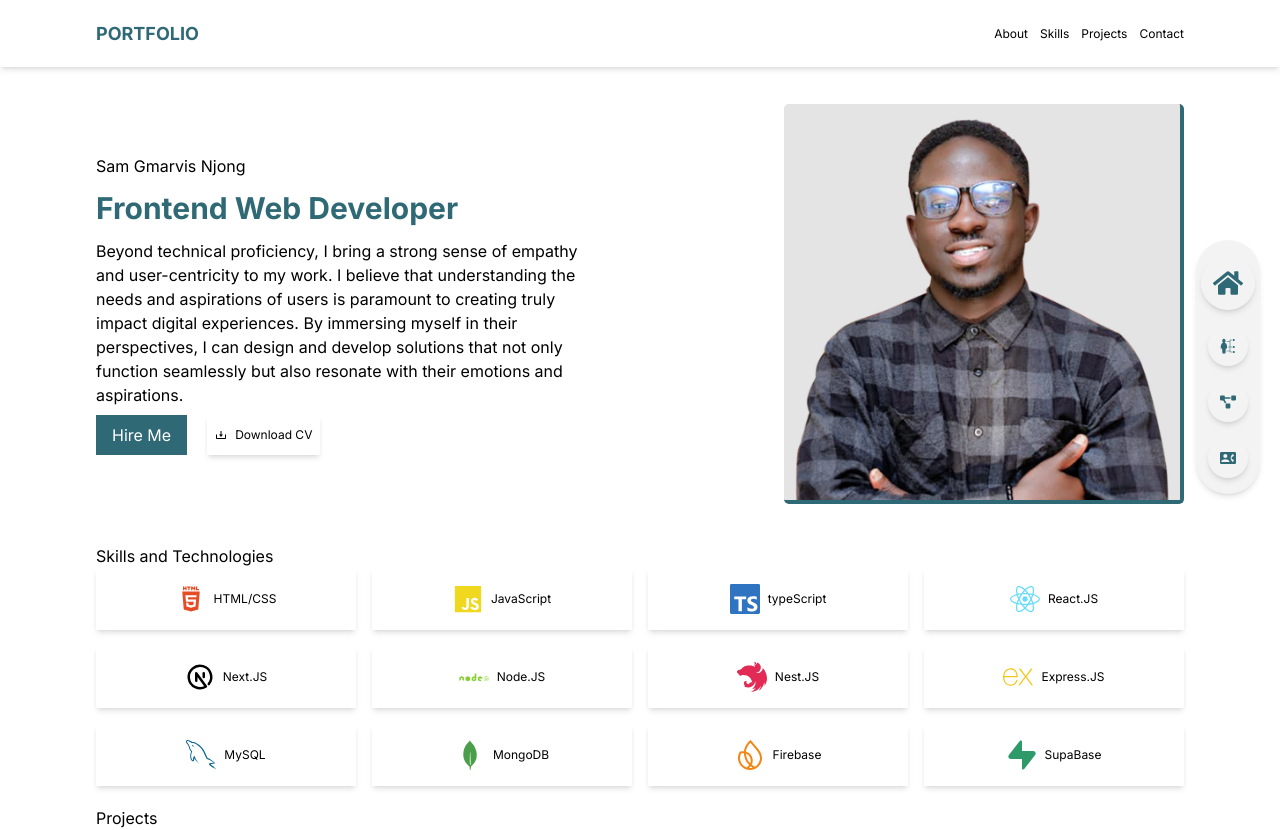
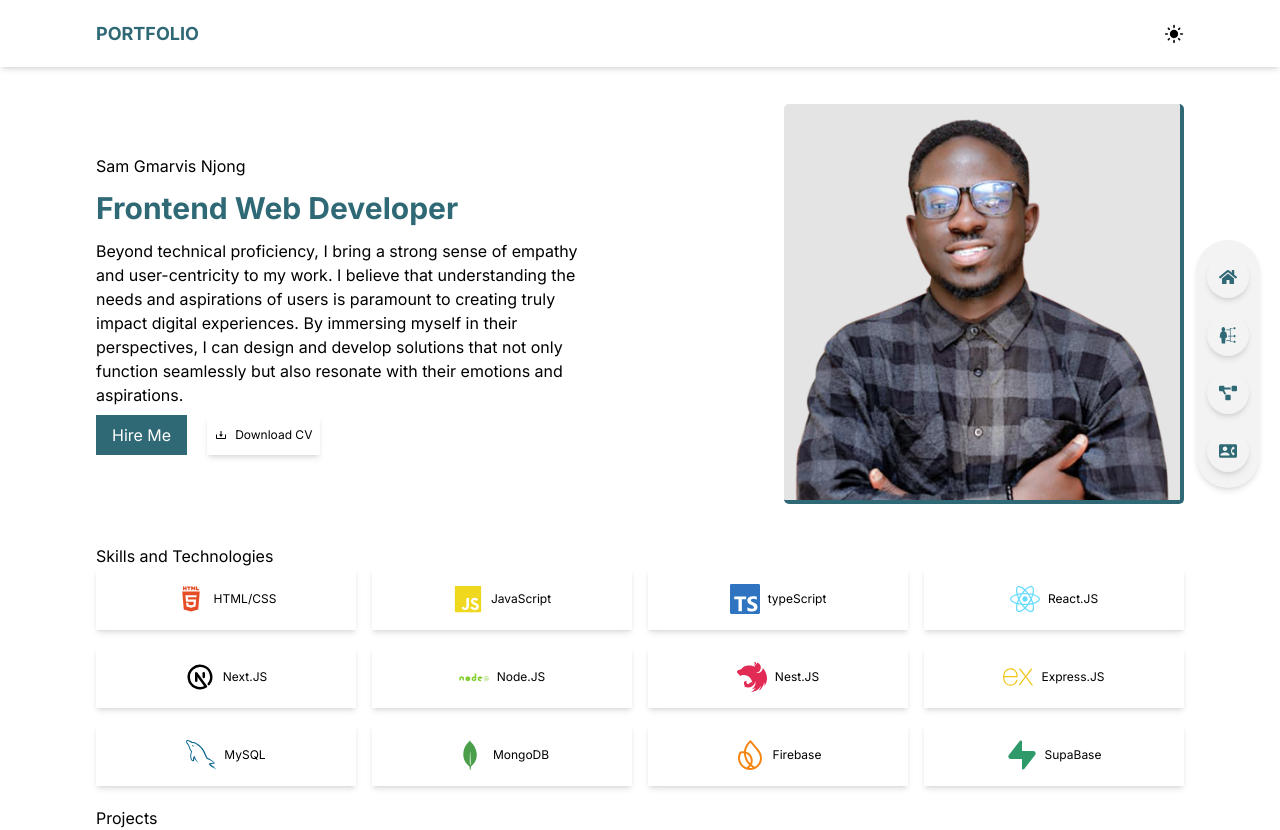
Before and after one commit to Gmarvis/gmarvis_portfolio, a Next.js app: page / in a window 1280 px wide. Built offline with nearby package versions, Linux system fonts and the light colour scheme.

Commit message:
started working on projects section

```diff
--- a/src/app/page.tsx
+++ b/src/app/page.tsx
@@ -159,7 +159,7 @@ export default function Home() {
   return (
     <main className="min-h-screen scroll-smooth relative">
       <NavBar />
-      <div className="pt-[64px]">
+      <div className="pt-[64px] mobile:max-sm:pb-[70px]">
         <div className="hero-section  w-full flex justify-center items-center gap-20  px-24 mobile:max-sm:px-5 py-10">
           <div className="bio w-[50%] mobile:max-sm:w-full justify-center mobile:max-sm:items-center mobile:max-sm:text-center  flex flex-col gap-2">
             <h1>Sam Gmarvis Njong</h1>
@@ -224,7 +224,10 @@ export default function Home() {
           <h3>Projects</h3>
         </div>
       </div>
-      <div className="fixed top-[30vh] right-5">
+      <div className="fixed top-[30vh] right-5 mobile:max-sm:hidden">
+        <FloatingSideBar />
+      </div>
+      <div className="fixed bottom-0 hidden mobile:max-sm:block">
         <FloatingSideBar />
       </div>
     </main>
--- a/src/components/FloatingSideBar.tsx
+++ b/src/components/FloatingSideBar.tsx
@@ -9,7 +9,7 @@ const LinkItems = [
   {
     name: "About",
     path: "",
-    icon: <FaHome size={30} />,
+    icon: <FaHome />,
   },
   {
     name: "Skills",
@@ -30,12 +30,12 @@ const LinkItems = [
 
 export default function FloatingSideBar() {
   return (
-    <div className="flex flex-col bg-[#f3f3f3]  p-4 shadow-md w-[4rem] gap-4 rounded-full justify-center items-center">
+    <div className="flex flex-col bg-[#f3f3f3]   p-4 shadow-md w-[4rem] mobile:max-sm:w-[100vw] mobile:max-sm:justify-between mobile:max-sm:flex-row  gap-4 mobile:max-sm:rounded-none mobile:max-sm:p-2 rounded-full justify-center items-center">
       {LinkItems.map((link, i) => (
         <Link
           href={link.path}
           key={i}
-          className="shadow-md p-3 rounded-full text-themecolor"
+          className="shadow-md p-3 rounded-full text-themecolor text-[18px]"
         >
           {link.icon}
         </Link>
--- a/src/components/NavBar.tsx
+++ b/src/components/NavBar.tsx
@@ -3,25 +3,26 @@ import Link from "next/link";
 import React, { useState } from "react";
 import { IoMenu } from "react-icons/io5";
 import { MdClose } from "react-icons/md";
+import { MdLightMode } from "react-icons/md";
 
-const LinkItems = [
-  {
-    name: "About",
-    path: "",
-  },
-  {
-    name: "Skills",
-    path: "#skills",
-  },
-  {
-    name: "Projects",
-    path: "",
-  },
-  {
-    name: "Contact",
-    path: "",
-  },
-];
+// const LinkItems = [
+//   {
+//     name: "About",
+//     path: "",
+//   },
+//   {
+//     name: "Skills",
+//     path: "#skills",
+//   },
+//   {
+//     name: "Projects",
+//     path: "",
+//   },
+//   {
+//     name: "Contact",
+//     path: "",
+//   },
+// ];
 
 const NavBar = () => {
   const [openMobileNav, setOpenMobileNav] = useState(false);
@@ -31,7 +32,7 @@ const NavBar = () => {
         PORTFOLIO
       </h3>
 
-      <div className="navItems flex gap-3 mobile:max-sm:hidden text-xs">
+      {/* <div className="navItems flex gap-3 mobile:max-sm:hidden text-xs">
         {LinkItems.map((link, i) => (
           <Link
             key={i}
@@ -41,25 +42,11 @@ const NavBar = () => {
             {link.name}
           </Link>
         ))}
-      </div>
-      <div className="mobile hidden mobile:max-sm:flex flex-col">
-        <button
-          onClick={() => setOpenMobileNav((prev) => !prev)}
-          className="hidden mobile:max-sm:block self-end"
-        >
-          {openMobileNav ? <MdClose size={20} /> : <IoMenu size={20} />}
-        </button>
+      </div> */}
 
-        {openMobileNav && (
-          <div className="Navbar_items flex flex-col absolute right-0 gap-4 bg-white  w-[50vw] items-center h-[calc(100vh-37.50px)] top-[7vh] px-10 bottom-[-150%]">
-            {LinkItems.map((link, i) => (
-              <Link key={i} href={link.path}>
-                {link.name}
-              </Link>
-            ))}
-          </div>
-        )}
-      </div>
+      <button>
+        <MdLightMode size={20} />
+      </button>
     </div>
   );
 };
```
